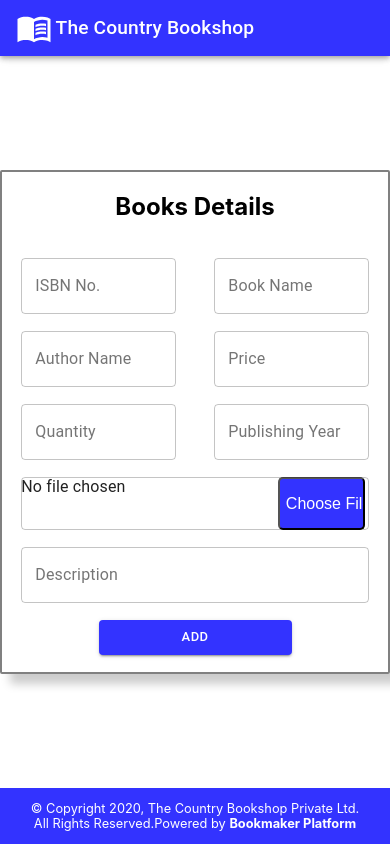
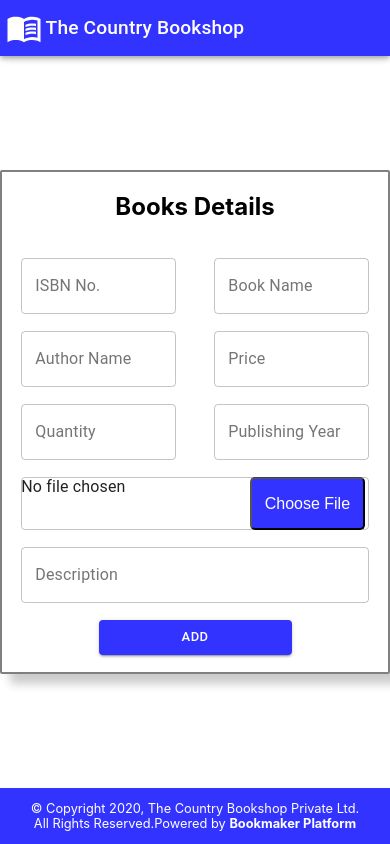
Before and after one commit to karthik-karotra/Online-Book-Store-FrontEnd-In-React-JS, a React (Create React App) app: page / in a window 390 px wide. Built offline with nearby package versions, Linux system fonts and the light colour scheme.

Commit message:
REFACTORED : Position Of Book Store Logo With Responsiveness Of UI

```diff
--- a/src/components/AdminFrontPage.css
+++ b/src/components/AdminFrontPage.css
@@ -87,7 +87,19 @@ input[type="file"]::-webkit-file-upload-button{
     float: right;
 }
 
+.MuiToolbar-root {
+    display: flex;
+    position: relative;
+    align-items: center;
+    left: -120px;
+}
 @media only screen and (max-width: 780px) and (max-height: 1050px ) {
+    .MuiToolbar-root {
+        display: flex;
+        position: relative;
+        align-items: center;
+        left: -10px;
+    }
     .container {
         display: flex;
         align-items: center;
@@ -154,9 +166,37 @@ input[type="file"]::-webkit-file-upload-button{
         font-size: small;
         color: white;
     }
+    input[type="file" i] {
+        -webkit-appearance: initial;
+        background-color:initial;
+        height: 53px;
+        /* width: 20%; */
+        cursor: default;
+        align-items: baseline;
+        color: inherit;
+        text-align: start !important;
+        padding: initial;
+        border: initial;
+
+    }
+
+    input[type="file"]::-webkit-file-upload-button{
+        height:53px;
+        border-radius: 5px;
+        width: 33%;
+        background-color: rgb(51, 51, 255);
+        color: white;
+        float: right;
+    }
 }
 
 @media only screen and (min-width: 1000px) and (min-height: 1300px ) {
+    .MuiToolbar-root {
+        display: flex;
+        position: relative;
+        align-items: center;
+        left: -40px;
+    }
     .content {
         width: 850px;
         height: 1020px;
--- a/src/components/AdminTopNavigationBar.js
+++ b/src/components/AdminTopNavigationBar.js
@@ -4,7 +4,6 @@ import AppBar from "@material-ui/core/AppBar";
 import Toolbar from "@material-ui/core/Toolbar";
 import Typography from "@material-ui/core/Typography";
 import MenuBookIcon from "@material-ui/icons/MenuBookSharp";
-import {ExitToApp} from "@material-ui/icons";
 import "./AdminFrontPage.css";
 
 const useStyles = makeStyles(theme => ({
```
